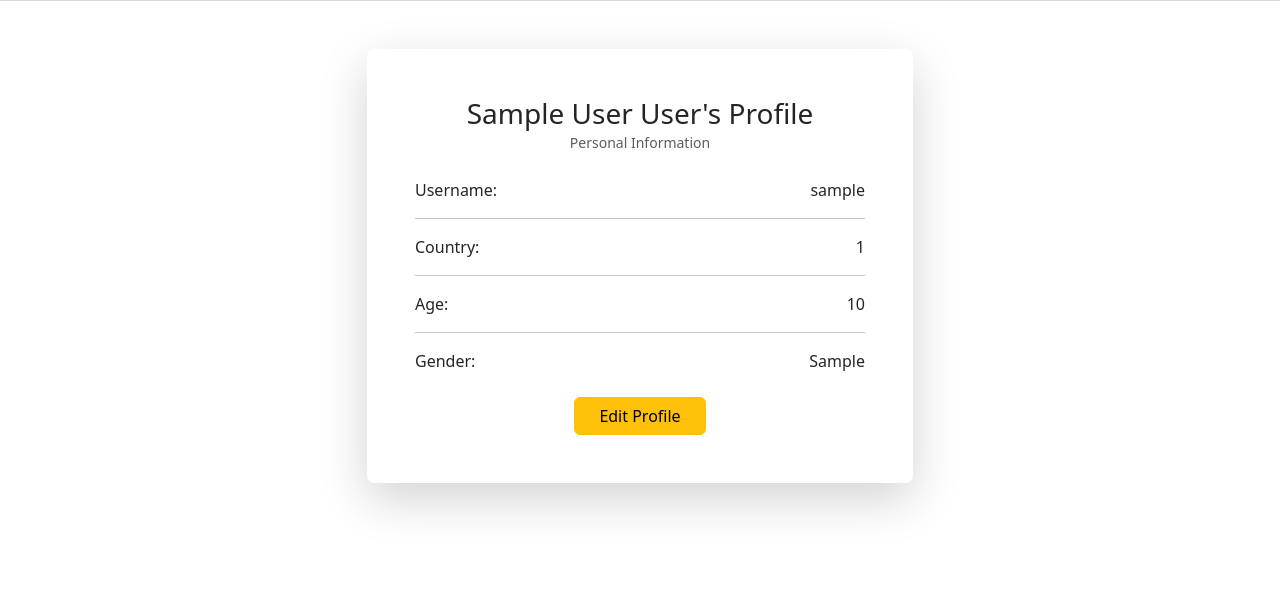
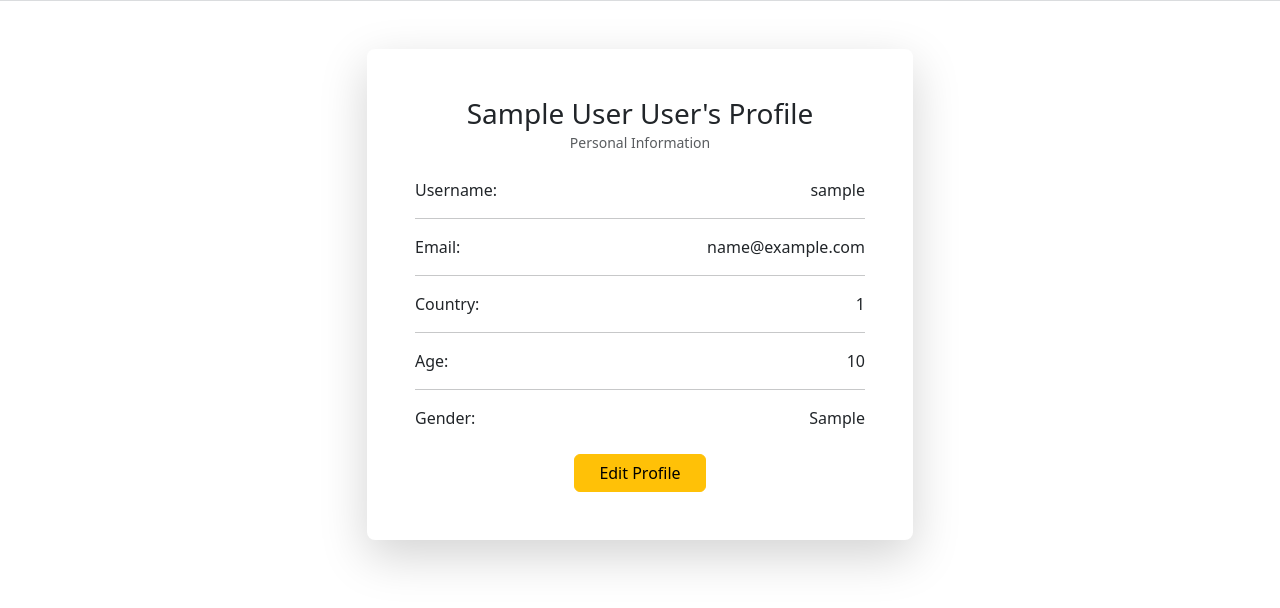
Before and after one commit to ramazangurpinar/adviceproduct, a Flask app: page /profile in a window 1280 px wide. Shown: the part 58-666 px from the top of the page. Run offline with Flask 3, Linux system fonts and the light colour scheme; the visitor is signed in with stand-in values (Sample User, id 1); tables that the repository leaves empty or names only in its code hold one stand-in row (values such as "Sample post"); some libraries are stand-ins or nearby versions.

Commit message:
Updated profile page to diplsay email as second feature (FE and BE)

```diff
--- a/app.py
+++ b/app.py
@@ -181,7 +181,7 @@ def profile():
     user_id = session['user_id']
 
     cursor = mysql.connection.cursor()
-    cursor.execute("SELECT username, country, name, surname, age, gender FROM users WHERE id = %s", (user_id,))
+    cursor.execute("SELECT username, country, name, surname, age, gender, email FROM users WHERE id = %s", (user_id,))
     user = cursor.fetchone()
     cursor.close()
 
--- a/templates/profile.html
+++ b/templates/profile.html
@@ -19,6 +19,11 @@
             <div class="d-flex justify-content-between">
               <span class="font-weight-bold">Username:</span>
               <span>{{ user[0] }}</span>
+            </div>
+            <hr>
+            <div class="d-flex justify-content-between">
+              <span class="font-weight-bold">Email:</span>
+              <span>{{ user[6] }}</span>
             </div>
             <hr>
             <div class="d-flex justify-content-between">
```
